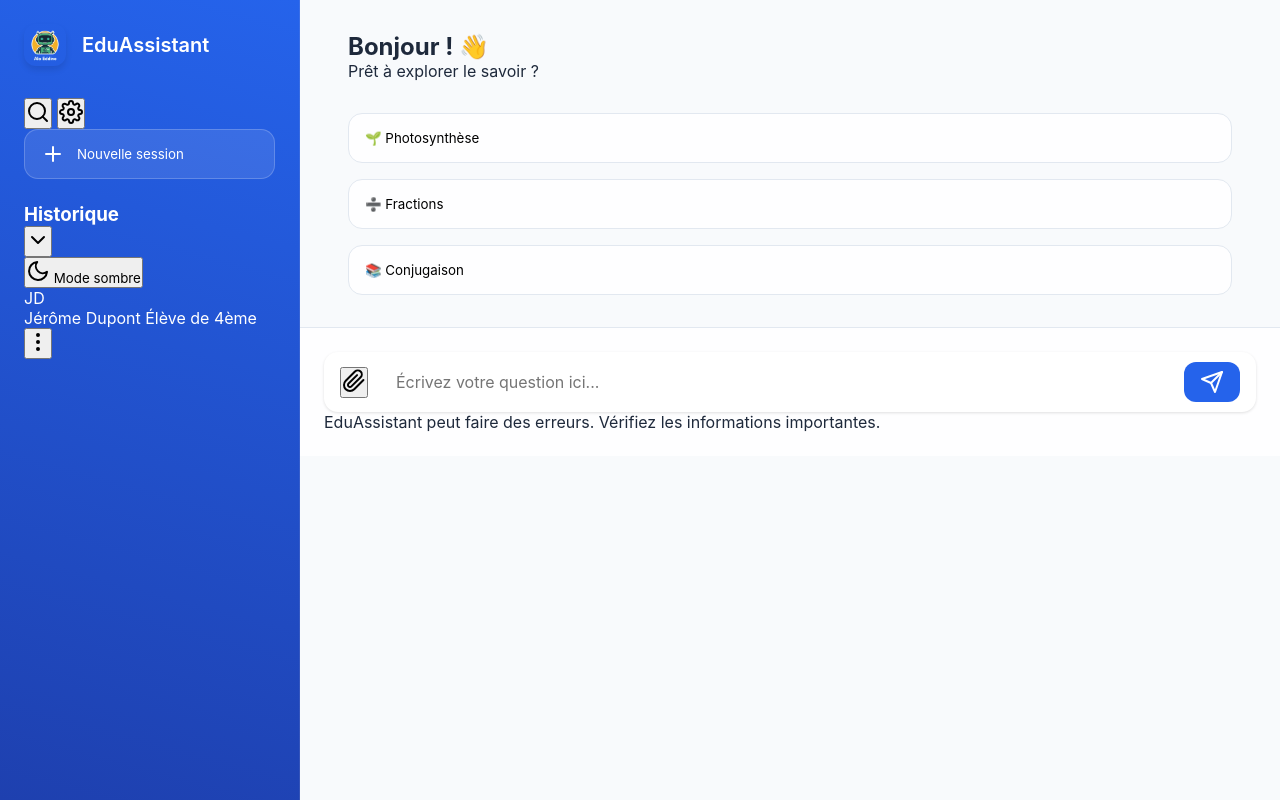
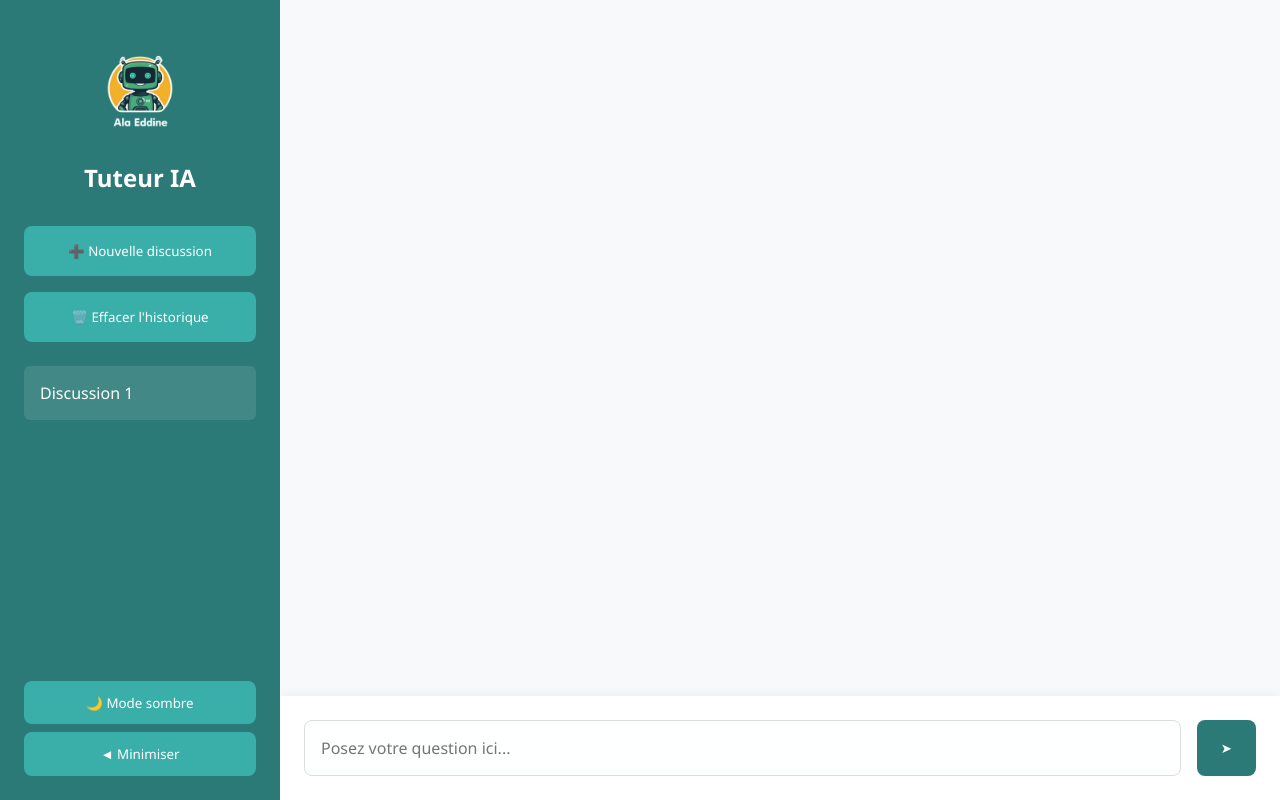
Before and after one commit to AlaeddineDhif/render_chatbot, a Flask app: page / in a window 1280 px wide. Run offline with Flask 3, Linux system fonts and the light colour scheme; some libraries are stand-ins or nearby versions.

Commit message:
mise a jour deniere

```diff
--- a/app.py
+++ b/app.py
@@ -5,9 +5,9 @@ from datetime import datetime
 from flask_cors import CORS
 
 app = Flask(__name__)
-CORS(app, resources={r"/*": {"origins": "*"}})  # Assouplir les règles CORS
+CORS(app)
 
-genai.configure(api_key=os.environ.get("YOUR_API_KEY"))
+genai.configure(api_key=os.environ.get("AIzaSyDpBdtPhSifJaea1vSEOXyL-X23SEtmOoo"))
 
 @app.route('/')
 def home():
@@ -16,24 +16,16 @@ def home():
 @app.route('/ask', methods=['POST'])
 def ask_question():
     try:
-        data = request.get_json()
+        data = request.json
         prompt = data['question']
 
-        # Configuration améliorée du modèle
-        generation_config = {
-            "temperature": 0.7,
-            "top_p": 0.95,
-            "top_k": 40,
-            "max_output_tokens": 1024
-        }
-
-        model = genai.GenerativeModel('gemini-pro', generation_config=generation_config)
+        model = genai.GenerativeModel('gemini-pro')
         response = model.generate_content(prompt)
 
         return jsonify({
             'success': True,
             'answer': response.text,
-            'timestamp': datetime.now().isoformat()
+            'timestamp': datetime.now().strftime("%d/%m/%Y %H:%M")
         })
     except Exception as e:
         return jsonify({
@@ -42,4 +34,4 @@ def ask_question():
         }), 500
 
 if __name__ == '__main__':
-    app.run(host='0.0.0.0', port=5000, threaded=True)
+    app.run(host='0.0.0.0', port=5000)
--- a/static/app.js
+++ b/static/app.js
@@ -1,142 +1,140 @@
-document.addEventListener('DOMContentLoaded', () => {
-    feather.replace();
-    loadChatHistory();
-});
+let currentChat = null;
+let chats = JSON.parse(localStorage.getItem('chats')) || [];
 
-let currentChat = [];
-let isProcessing = false;
+function init() {
+    if (chats.length === 0) {
+        createNewChat();
+    } else {
+        currentChat = chats[chats.length - 1];
+        loadChat(currentChat);
+    }
+    renderChatList();
 
-async function processQuestion(question = null) {
-    if (isProcessing) return;
+    // Activer le mode sombre si déjà configuré
+    if (localStorage.getItem('darkMode') === 'true') {
+        document.body.classList.add('dark-mode');
+    }
+}
 
-    const inputField = document.getElementById('userInput');
-    const questionText = question || inputField.value.trim();
+function createNewChat() {
+    const newChat = {
+        id: Date.now(),
+        title: `Discussion ${chats.length + 1}`,
+        messages: [],
+        created: new Date().toISOString()
+    };
+    chats.push(newChat);
+    currentChat = newChat;
+    saveToLocalStorage();
+    renderChatList();
+    clearChatBox();
+    window.location.href = '/'; // Recharger la page pour la nouvelle discussion
+}
 
-    if (!questionText) return;
+function renderChatList() {
+    const chatHistory = document.getElementById('chatHistory');
+    chatHistory.innerHTML = '';
 
-    isProcessing = true;
-    inputField.value = '';
-    showTypingIndicator();
+    chats.forEach(chat => {
+        const div = document.createElement('div');
+        div.className = 'chat-item';
+        div.textContent = chat.title;
+        div.onclick = () => loadChat(chat);
+        chatHistory.appendChild(div);
+    });
+}
+
+function loadChat(chat) {
+    currentChat = chat;
+    const chatBox = document.getElementById('chatBox');
+    chatBox.innerHTML = '';
+
+    chat.messages.forEach(msg => {
+        appendMessage(msg.content, msg.role);
+    });
+}
+
+function appendMessage(content, role) {
+    const chatBox = document.getElementById('chatBox');
+    const messageDiv = document.createElement('div');
+    messageDiv.className = `message ${role}-message`;
+
+    const contentDiv = document.createElement('div');
+    contentDiv.textContent = content;
+
+    messageDiv.appendChild(contentDiv);
+    chatBox.appendChild(messageDiv);
+    chatBox.scrollTop = chatBox.scrollHeight;
+}
+
+async function processQuestion() {
+    const input = document.getElementById('userInput');
+    const question = input.value.trim();
+    if (!question) return;
+
+    // Ajouter message utilisateur
+    const userMsg = {
+        content: question,
+        role: 'user',
+        timestamp: new Date().toISOString()
+    };
+    currentChat.messages.push(userMsg);
+    appendMessage(question, 'user');
+
+    input.value = '';
 
     try {
-        addMessage(questionText, true);
         const response = await fetch('/ask', {
             method: 'POST',
-            headers: { 'Content-Type': 'application/json' },
-            body: JSON.stringify({ question: questionText })
+            headers: {
+                'Content-Type': 'application/json'
+            },
+            body: JSON.stringify({ question })
         });
 
         const data = await response.json();
+
         if (data.success) {
-            addMessage(data.answer, false);
-            saveToHistory(questionText, data.answer);
+            const aiMsg = {
+                content: data.answer,
+                role: 'ai',
+                timestamp: data.timestamp
+            };
+            currentChat.messages.push(aiMsg);
+            appendMessage(data.answer, 'ai');
         } else {
             throw new Error(data.error);
         }
     } catch (error) {
-        addMessage(`Désolé, une erreur est survenue : ${error.message}`, false);
-    } finally {
-        hideTypingIndicator();
-        isProcessing = false;
+        appendMessage(`Erreur: ${error.message}`, 'ai');
+    }
+
+    saveToLocalStorage();
+}
+
+function clearHistory() {
+    if (confirm("Êtes-vous sûr de vouloir effacer l'historique ?")) {
+        localStorage.removeItem('chats');
+        location.reload();
     }
 }
 
-function addMessage(content, isUser) {
-    const chatBox = document.getElementById('chatBox');
-    const messageDiv = document.createElement('div');
-    messageDiv.className = `message ${isUser ? 'user-message' : 'ai-message'}`;
-
-    if (!isUser) {
-        messageDiv.innerHTML = `
-            <div class="message-content">${content}</div>
-            <div class="message-tools">
-                <button class="tool-btn copy-btn" onclick="copyMessage(this)">
-                    <i data-feather="copy"></i>
-                </button>
-                <button class="tool-btn" onclick="rateResponse(this, true)">
-                    <i data-feather="thumbs-up"></i>
-                </button>
-                <button class="tool-btn" onclick="rateResponse(this, false)">
-                    <i data-feather="thumbs-down"></i>
-                </button>
-            </div>
-        `;
-    } else {
-        messageDiv.textContent = content;
-    }
-
-    chatBox.appendChild(messageDiv);
-    chatBox.scrollTo({ top: chatBox.scrollHeight, behavior: 'smooth' });
-    feather.replace();
+function toggleDarkMode() {
+    document.body.classList.toggle('dark-mode');
+    localStorage.setItem('darkMode', document.body.classList.contains('dark-mode'));
 }
 
-function showTypingIndicator() {
-    const chatBox = document.getElementById('chatBox');
-    const typingDiv = document.createElement('div');
-    typingDiv.className = 'typing-indicator';
-    typingDiv.innerHTML = `
-        <span>Réponse en cours</span>
-        <div class="dots">
-            <div class="dot-flashing"></div>
-            <div class="dot-flashing" style="animation-delay: 0.2s"></div>
-            <div class="dot-flashing" style="animation-delay: 0.4s"></div>
-        </div>
-    `;
-    chatBox.appendChild(typingDiv);
-    chatBox.scrollTo({ top: chatBox.scrollHeight, behavior: 'smooth' });
+function toggleSidebar() {
+    const sidebar = document.getElementById('sidebar');
+    sidebar.classList.toggle('collapsed');
 }
 
-function hideTypingIndicator() {
-    document.querySelector('.typing-indicator')?.remove();
+function saveToLocalStorage() {
+    localStorage.setItem('chats', JSON.stringify(chats));
 }
 
-function copyMessage(button) {
-    const message = button.closest('.message').querySelector('.message-content').textContent;
-    navigator.clipboard.writeText(message);
-    button.innerHTML = '<i data-feather="check"></i>';
-    feather.replace();
-    setTimeout(() => {
-        button.innerHTML = '<i data-feather="copy"></i>';
-        feather.replace();
-    }, 2000);
-}
-
-function rateResponse(button, isPositive) {
-    button.disabled = true;
-    button.innerHTML = isPositive
-        ? '<i data-feather="thumbs-up" style="color: #10b981"></i>'
-        : '<i data-feather="thumbs-down" style="color: #ef4444"></i>';
-    feather.replace();
-}
-
-function saveToHistory(question, answer) {
-    const history = JSON.parse(localStorage.getItem('chatHistory') || '[]');
-    history.push({ question, answer, date: new Date() });
-    localStorage.setItem('chatHistory', JSON.stringify(history));
-    updateHistoryDisplay();
-}
-
-function loadChatHistory() {
-    updateHistoryDisplay();
-}
-
-function updateHistoryDisplay() {
-    const history = JSON.parse(localStorage.getItem('chatHistory') || '[]');
-    const historyContainer = document.querySelector('.history-items');
-
-    historyContainer.innerHTML = history
-        .map((entry, index) => `
-            <div class="history-item" onclick="loadHistoryEntry(${index})">
-                <div class="preview-text">${entry.question}</div>
-                <small>${new Date(entry.date).toLocaleDateString()}</small>
-            </div>
-        `).join('');
-}
-
-// Gestionnaire d'événement pour la touche Entrée
+// Initialisation
+document.addEventListener('DOMContentLoaded', init);
 document.getElementById('userInput').addEventListener('keypress', (e) => {
-    if (e.key === 'Enter' && !e.shiftKey) {
-        e.preventDefault();
-        processQuestion();
-    }
+    if (e.key === 'Enter') processQuestion();
 });
--- a/static/styles.css
+++ b/static/styles.css
@@ -1,228 +1,218 @@
 :root {
-    --primary-color: #2563eb;
-    --secondary-color: #1d4ed8;
-    --accent-color: #7c3aed;
-    --background-color: #f8fafc;
-    --text-color: #1e293b;
-    --sidebar-width: 300px;
-    --border-radius: 14px;
-    --shadow-sm: 0 1px 3px rgba(0,0,0,0.12);
-    --shadow-md: 0 4px 6px rgba(0,0,0,0.1);
+    --primary-color: #2B7A78;
+    --secondary-color: #3AAFA9;
+    --background-color: #FEFFFF;
+    --text-color: #17252A;
+    --sidebar-width: 280px;
 }
 
 * {
     margin: 0;
     padding: 0;
     box-sizing: border-box;
-    font-family: 'Inter', system-ui;
+    font-family: 'Segoe UI', system-ui, sans-serif;
 }
 
 body {
     background: var(--background-color);
     color: var(--text-color);
     height: 100vh;
-    transition: all 0.3s cubic-bezier(0.4, 0, 0.2, 1);
+    transition: background 0.3s, color 0.3s;
 }
 
-.dark-mode {
-    --primary-color: #3b82f6;
-    --background-color: #0f172a;
-    --text-color: #f8fafc;
+body.dark-mode {
+    --background-color: #121212;
+    --text-color: #ffffff;
 }
 
 .container {
     display: grid;
     grid-template-columns: var(--sidebar-width) 1fr;
     height: 100vh;
+    transition: grid-template-columns 0.3s;
 }
 
-/* Sidebar Styles */
 .sidebar {
-    background: linear-gradient(195deg, var(--primary-color), #1e40af);
+    background: var(--primary-color);
     padding: 1.5rem;
+    color: white;
     display: flex;
     flex-direction: column;
-    color: white;
-    border-right: 1px solid rgba(255,255,255,0.1);
+    gap: 1rem;
+    position: relative;
+}
+
+.sidebar.collapsed {
+    width: 60px;
+    overflow: hidden;
 }
 
 .logo-container {
-    display: flex;
-    align-items: center;
-    gap: 1rem;
-    margin-bottom: 2rem;
+    text-align: center;
+    padding: 1rem 0;
 }
 
 .logo {
-    width: 42px;
-    height: 42px;
-    border-radius: 12px;
-    box-shadow: var(--shadow-md);
+    width: 100px;
+    height: auto;
+    margin-bottom: 1rem;
+    border-radius: 50%;
+    transition: width 0.3s;
 }
 
-.brand {
-    font-size: 1.25rem;
-    font-weight: 600;
+.sidebar.collapsed .logo {
+    width: 40px;
 }
 
-.new-chat {
-    background: rgba(255,255,255,0.1);
-    border: 1px solid rgba(255,255,255,0.2);
-    padding: 0.75rem 1rem;
-    border-radius: var(--border-radius);
+.new-chat, .clear-button {
+    width: 100%;
+    padding: 1rem;
+    background: var(--secondary-color);
     color: white;
-    display: flex;
-    align-items: center;
-    gap: 0.75rem;
-    margin-bottom: 1.5rem;
-    transition: all 0.2s;
+    border: none;
+    border-radius: 8px;
+    cursor: pointer;
+    transition: transform 0.2s, background 0.3s;
 }
 
-.new-chat:hover {
-    background: rgba(255,255,255,0.2);
+.new-chat:hover, .clear-button:hover {
+    background: #2B7A78;
+    transform: translateY(-2px);
 }
 
-/* Chat Area */
+.chat-history {
+    flex: 1;
+    overflow-y: auto;
+}
+
+.chat-item {
+    padding: 1rem;
+    margin: 0.5rem 0;
+    background: rgba(255, 255, 255, 0.1);
+    border-radius: 6px;
+    cursor: pointer;
+    transition: background 0.3s;
+}
+
+.chat-item:hover {
+    background: rgba(255, 255, 255, 0.2);
+}
+
+.sidebar-footer {
+    margin-top: auto;
+    display: flex;
+    flex-direction: column;
+    gap: 0.5rem;
+}
+
+.dark-mode-button, .minimize-button {
+    width: 100%;
+    padding: 0.8rem;
+    background: var(--secondary-color);
+    color: white;
+    border: none;
+    border-radius: 8px;
+    cursor: pointer;
+    transition: background 0.3s;
+}
+
+.dark-mode-button:hover, .minimize-button:hover {
+    background: #2B7A78;
+}
+
+.main-content {
+    display: flex;
+    flex-direction: column;
+}
+
 .chat-box {
     flex: 1;
-    padding: 2rem 3rem;
+    padding: 2rem;
     overflow-y: auto;
-    background: var(--background-color);
+    background: #f8f9fa;
+}
+
+body.dark-mode .chat-box {
+    background: #1e1e1e;
+    color: white;
 }
 
 .message {
-    max-width: 75%;
-    padding: 1.25rem;
-    margin: 1.5rem 0;
-    line-height: 1.6;
-    position: relative;
-    animation: messageEnter 0.3s ease-out;
+    margin: 1rem 0;
+    padding: 1.2rem;
+    border-radius: 12px;
+    max-width: 70%;
+    animation: fadeIn 0.3s ease-out;
 }
 
 .user-message {
-    background: var(--primary-color);
+    background: var(--secondary-color);
     color: white;
-    border-radius: 1rem 1rem 0.25rem 1rem;
     margin-left: auto;
 }
 
 .ai-message {
-    background: rgba(255,255,255,0.9);
-    border: 1px solid #e2e8f0;
-    border-radius: 1rem 1rem 1rem 0.25rem;
-    box-shadow: var(--shadow-sm);
+    background: white;
+    border: 1px solid #eee;
+    box-shadow: 0 2px 4px rgba(0, 0, 0, 0.05);
 }
 
-.ai-message::before {
-    content: "🤖";
-    position: absolute;
-    left: -42px;
-    top: -4px;
-    font-size: 1.8rem;
+body.dark-mode .ai-message {
+    background: #2d2d2d;
+    border-color: #444;
 }
 
-/* Input Area */
 .input-area {
+    display: flex;
+    gap: 1rem;
     padding: 1.5rem;
-    background: rgba(255,255,255,0.9);
-    border-top: 1px solid #e2e8f0;
+    background: white;
+    box-shadow: 0 -2px 10px rgba(0, 0, 0, 0.05);
 }
 
-.input-container {
-    display: flex;
-    align-items: center;
-    gap: 1rem;
-    background: white;
-    border-radius: var(--border-radius);
-    padding: 0.5rem 1rem;
-    box-shadow: var(--shadow-sm);
+body.dark-mode .input-area {
+    background: #1e1e1e;
 }
 
 input[type="text"] {
     flex: 1;
-    border: none;
-    padding: 0.75rem;
+    padding: 1rem;
+    border: 1px solid #ddd;
+    border-radius: 8px;
     font-size: 1rem;
-    background: transparent;
+    background: var(--background-color);
+    color: var(--text-color);
 }
 
 .send-button {
+    padding: 1rem 1.5rem;
     background: var(--primary-color);
     color: white;
     border: none;
-    padding: 0.5rem 1rem;
-    border-radius: 0.75rem;
-    display: flex;
-    align-items: center;
+    border-radius: 8px;
+    cursor: pointer;
+    transition: background 0.3s;
 }
 
-/* Quick Questions */
-.quick-questions {
-    display: grid;
-    gap: 1rem;
-    margin-top: 2rem;
+.send-button:hover {
+    background: var(--secondary-color);
 }
 
-.quick-question {
-    background: rgba(255,255,255,0.9);
-    border: 1px solid #e2e8f0;
-    padding: 1rem;
-    border-radius: var(--border-radius);
-    text-align: left;
-    transition: all 0.2s;
+@keyframes fadeIn {
+    from { opacity: 0; transform: translateY(10px); }
+    to { opacity: 1; transform: translateY(0); }
 }
 
-.quick-question:hover {
-    background: var(--primary-color);
-    color: white;
-    transform: translateX(8px);
-}
+@media (max-width: 768px) {
+    .container {
+        grid-template-columns: 1fr;
+    }
 
-/* Animations */
-@keyframes messageEnter {
-    from {
-        opacity: 0;
-        transform: translateY(12px);
+    .sidebar {
+        display: none;
     }
-    to {
-        opacity: 1;
-        transform: translateY(0);
+
+    .chat-box {
+        padding: 1rem;
     }
 }
-
-.typing-indicator {
-    display: inline-flex;
-    align-items: center;
-    gap: 0.5rem;
-    padding: 0.75rem 1.25rem;
-    background: white;
-    border-radius: 2rem;
-    box-shadow: var(--shadow-sm);
-}
-
-.dot-flashing {
-    width: 8px;
-    height: 8px;
-    border-radius: 50%;
-    background: #94a3b8;
-    animation: dotFlashing 1s infinite linear;
-}
-
-@keyframes dotFlashing {
-    0%, 80%, 100% { opacity: 0.3; }
-    40% { opacity: 1; }
-}
-
-/* Dark Mode Adjustments */
-.dark-mode .ai-message {
-    background: rgba(30, 41, 59, 0.9);
-    border-color: #1e293b;
-}
-
-.dark-mode .input-container {
-    background: #1e293b;
-}
-
-.dark-mode input[type="text"] {
-    color: white;
-}
--- a/templates/index.html
+++ b/templates/index.html
@@ -3,101 +3,38 @@
 <head>
     <meta charset="UTF-8">
     <meta name="viewport" content="width=device-width, initial-scale=1.0">
-    <title>Tuteur IA Collège Professionnel</title>
+    <title>Tuteur IA Collège</title>
     <link rel="stylesheet" href="{{ url_for('static', filename='styles.css') }}">
-    <link rel="stylesheet" href="https://cdn.jsdelivr.net/npm/feather-icons/dist/feather.min.css">
     <link rel="icon" type="image/png" href="{{ url_for('static', filename='logo.png') }}">
 </head>
 <body>
     <div class="container">
         <aside class="sidebar" id="sidebar">
-            <div class="sidebar-header">
-                <div class="logo-container">
-                    <img src="{{ url_for('static', filename='logo.png') }}" alt="Logo" class="logo">
-                    <h1 class="brand">EduAssistant</h1>
-                </div>
-                <div class="chat-controls">
-                    <button class="btn-icon" title="Rechercher">
-                        <i data-feather="search"></i>
-                    </button>
-                    <button class="btn-icon" title="Paramètres">
-                        <i data-feather="settings"></i>
-                    </button>
-                </div>
+            <div class="logo-container">
+                <img src="{{ url_for('static', filename='logo.png') }}" alt="Logo Tuteur IA" class="logo">
+                <h1>Tuteur IA</h1>
             </div>
 
-            <button class="new-chat" onclick="createNewChat()">
-                <i data-feather="plus"></i>
-                <span>Nouvelle session</span>
-            </button>
+            <button class="new-chat" onclick="createNewChat()">➕ Nouvelle discussion</button>
+            <button class="clear-button" onclick="clearHistory()">🗑️ Effacer l'historique</button>
 
-            <div class="chat-history" id="chatHistory">
-                <div class="history-header">
-                    <h3>Historique</h3>
-                    <button class="btn-icon" title="Gérer l'historique">
-                        <i data-feather="chevron-down"></i>
-                    </button>
-                </div>
-                <div class="history-items"></div>
-            </div>
+            <div class="chat-history" id="chatHistory"></div>
 
             <div class="sidebar-footer">
-                <button class="dark-mode-button" onclick="toggleDarkMode()">
-                    <i data-feather="moon"></i>
-                    <span>Mode sombre</span>
-                </button>
-                <div class="user-menu">
-                    <div class="user-avatar">JD</div>
-                    <div class="user-info">
-                        <span class="user-name">Jérôme Dupont</span>
-                        <span class="user-role">Élève de 4ème</span>
-                    </div>
-                    <button class="btn-icon" title="Menu">
-                        <i data-feather="more-vertical"></i>
-                    </button>
-                </div>
+                <button class="dark-mode-button" onclick="toggleDarkMode()">🌙 Mode sombre</button>
+                <button class="minimize-button" onclick="toggleSidebar()">◄ Minimiser</button>
             </div>
         </aside>
 
         <main class="main-content">
-            <div class="chat-box" id="chatBox">
-                <div class="welcome-message">
-                    <div class="welcome-header">
-                        <h2>Bonjour ! 👋</h2>
-                        <p>Prêt à explorer le savoir ?</p>
-                    </div>
-                    <div class="quick-questions">
-                        <button class="quick-question" onclick="processQuestion('Explique la photosynthèse')">
-                            🌱 Photosynthèse
-                        </button>
-                        <button class="quick-question" onclick="processQuestion('Résoudre 3/4 + 1/2')">
-                            ➗ Fractions
-                        </button>
-                        <button class="quick-question" onclick="processQuestion('Exercice de conjugaison')">
-                            📚 Conjugaison
-                        </button>
-                    </div>
-                </div>
-            </div>
-
+            <div class="chat-box" id="chatBox"></div>
             <div class="input-area">
-                <div class="input-container">
-                    <button class="btn-icon" title="Ajouter un fichier">
-                        <i data-feather="paperclip"></i>
-                    </button>
-                    <input type="text" id="userInput" placeholder="Écrivez votre question ici...">
-                    <button class="send-button" onclick="processQuestion()">
-                        <i data-feather="send"></i>
-                    </button>
-                </div>
-                <div class="input-footer">
-                    <span class="hint-text">EduAssistant peut faire des erreurs. Vérifiez les informations importantes.</span>
-                </div>
+                <input type="text" id="userInput" placeholder="Posez votre question ici...">
+                <button class="send-button" onclick="processQuestion()">➤</button>
             </div>
         </main>
     </div>
 
-    <script src="https://cdn.jsdelivr.net/npm/feather-icons/dist/feather.min.js"></script>
     <script src="{{ url_for('static', filename='app.js') }}"></script>
 </body>
 </html>
```
